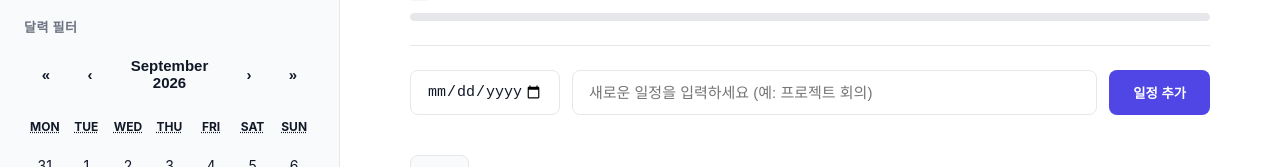
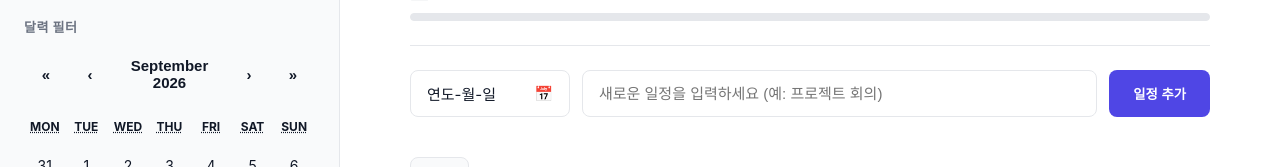
Before and after one commit to jflower52/todolist, a React (Vite) app: page / in a window 1280 px wide. Shown: the part 140-307 px from the top of the page. Built offline with nearby package versions, Linux system fonts and the light colour scheme.

Commit message:
기능 수정

```diff
--- a/src/App.css
+++ b/src/App.css
@@ -331,15 +331,55 @@ body {
 }
 
 /* =========================================
-   수정됨: 입력 폼 (텍스트 영역 넓게, 날짜 고정)
+   🔥 완벽한 커스텀 날짜 폼 (파란 줄 절대 안 생김)
 ========================================= */
 .input-section {
   display: flex;
   gap: 12px;
   margin-bottom: 0;
-  align-items: stretch; /* 높이 맞춤 */
+  align-items: stretch;
 }
-.date-input,
+
+/* 날짜 입력칸을 감싸는 부모 */
+.date-input-wrapper {
+  position: relative;
+  width: 160px;
+  flex-shrink: 0;
+}
+
+/* 실제 화면에 보이는 예쁜 가짜 입력창 */
+.date-display {
+  width: 100%;
+  height: 100%;
+  padding: 12px 16px;
+  background-color: var(--surface-color);
+  color: var(--text-main);
+  border: 1px solid var(--border-color);
+  border-radius: 8px;
+  font-size: 15px;
+  display: flex;
+  justify-content: space-between;
+  align-items: center;
+  box-sizing: border-box;
+}
+
+/* 투명하게 숨겨진 진짜 input (가장 위에 덮어씌워짐) */
+.hidden-date-input {
+  position: absolute;
+  top: 0;
+  left: 0;
+  width: 100%;
+  height: 100%;
+  opacity: 0; /* 물리적으로 투명하기 때문에 파란색 드래그가 절대 보이지 않음 */
+  cursor: pointer;
+  z-index: 10;
+}
+
+/* 진짜 입력창이 선택되었을 때 가짜 창 테두리 색상 변경 */
+.hidden-date-input:focus + .date-display {
+  border-color: var(--primary-color);
+}
+
 .text-input {
   background-color: var(--surface-color);
   color: var(--text-main);
@@ -348,22 +388,9 @@ body {
   border: 1px solid var(--border-color);
   border-radius: 8px;
   outline: none;
-  box-sizing: border-box; /* 패딩 포함 크기 계산 */
+  flex: 1;
+  min-width: 0;
 }
-
-/* 날짜 입력창은 고정 크기로 찌그러지지 않게 방어 */
-.date-input {
-  width: 150px;
-  flex-shrink: 0;
-}
-
-/* 텍스트 입력창이 남은 공간을 넓게 모두 차지하도록 설정 */
-.text-input {
-  flex: 1;
-  min-width: 0; /* flex-item이 화면을 뚫고 나가는 현상 방지 */
-}
-
-.date-input:focus,
 .text-input:focus {
   border-color: var(--primary-color);
 }
@@ -378,18 +405,19 @@ body {
   cursor: pointer;
   transition: background-color 0.2s;
   white-space: nowrap;
-  flex-shrink: 0; /* 버튼 크기 유지 */
+  flex-shrink: 0;
 }
 .add-btn:hover {
   background-color: var(--primary-hover);
 }
 
-/* 사이드바 캘린더 뷰 모드일 때의 입력창 세로 정렬 */
+/* 사이드바 내부 폼 */
 .sidebar-detail-view .input-section {
   flex-direction: column;
 }
-.sidebar-detail-view .date-input {
+.sidebar-detail-view .date-input-wrapper {
   width: 100%;
+  height: 45px;
 }
 
 /* --- 필터 탭 --- */
@@ -599,9 +627,10 @@ body {
   .input-section {
     flex-direction: column;
   }
-  .date-input {
+  .date-input-wrapper {
     width: 100%;
-  } /* 모바일에서는 다시 날짜 창도 100% 사용 */
+    height: 45px;
+  }
   .add-btn {
     width: 100%;
     padding: 12px;
--- a/src/components/TodoInput.jsx
+++ b/src/components/TodoInput.jsx
@@ -19,12 +19,27 @@ export const TodoInput = () => {
 
   return (
     <div className="input-section">
-      <input
-        type="date"
-        value={inputDate}
-        onChange={(e) => setInputDate(e.target.value)}
-        className="date-input"
-      />
+      <div className="date-input-wrapper">
+        <input
+          type="date"
+          value={inputDate}
+          onChange={(e) => setInputDate(e.target.value)}
+          onClick={(e) => {
+            // 중괄호 안에 주석을 추가하여 Empty block 경고를 해결했습니다.
+            try {
+              e.target.showPicker();
+            } catch {
+              /* ignore */
+            }
+          }}
+          className="hidden-date-input"
+        />
+        <div className="date-display">
+          <span>{inputDate || "연도-월-일"}</span>
+          <span className="calendar-icon">📅</span>
+        </div>
+      </div>
+
       <input
         type="text"
         value={inputText}
--- a/src/components/TodoItem.jsx
+++ b/src/components/TodoItem.jsx
@@ -29,12 +29,23 @@ export const TodoItem = ({ todo }) => {
     return (
       <li className="todo-item editing">
         <div className="edit-inputs">
-          <input
-            type="date"
-            value={editDate}
-            onChange={(e) => setEditDate(e.target.value)}
-            className="date-input"
-          />
+          <div className="date-input-wrapper">
+            <input
+              type="date"
+              value={editDate}
+              onChange={(e) => setEditDate(e.target.value)}
+              onClick={(e) => {
+                // 여기도 마찬가지로 빈 블록을 주석으로 채웠습니다.
+                try {
+                  e.target.showPicker();
+                } catch {
+                  /* ignore */
+                }
+              }}
+              className="hidden-date-input"
+            />
+            <div className="date-display">{editDate || "날짜 선택"}</div>
+          </div>
           <input
             type="text"
             value={editText}
```
